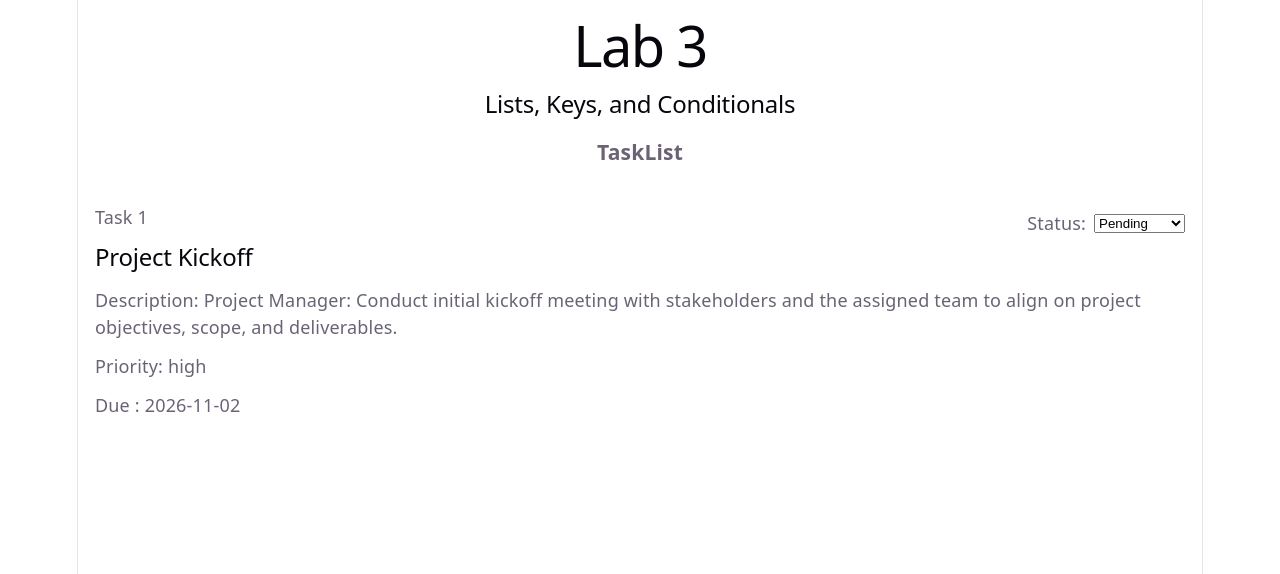
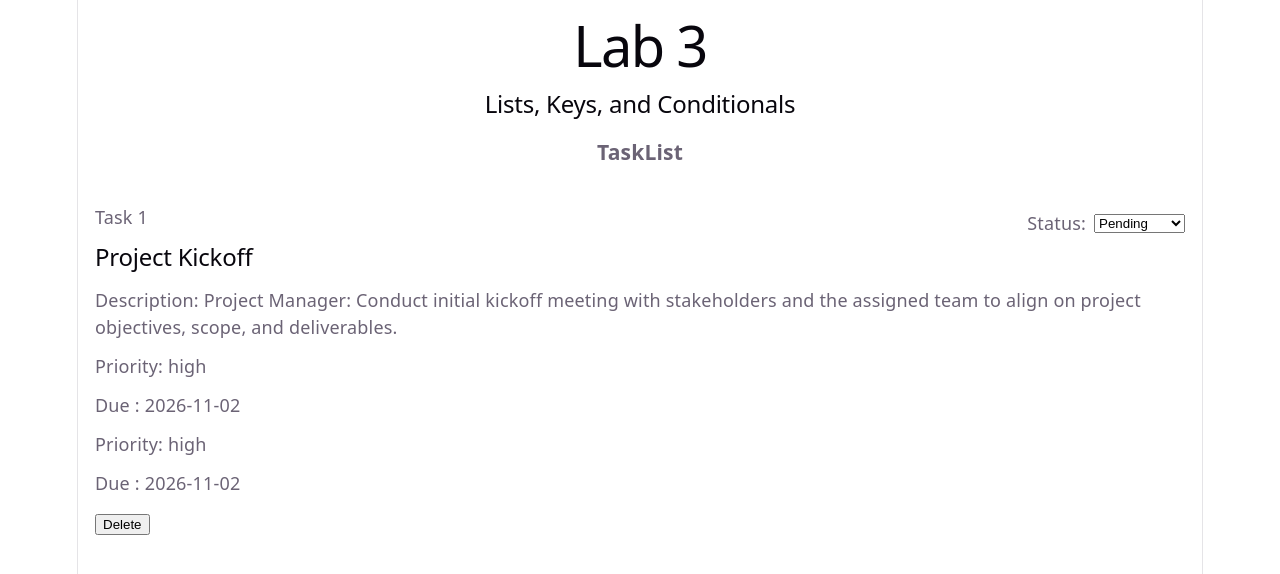
Before and after one commit to divzmadhu/lab-9-3, a React (Vite) app: page / in a window 1280 px wide. Shown: the top 574 px of the page. Built offline with nearby package versions, Linux system fonts and the light colour scheme.

Commit message:
Implement the task deletion

```diff
--- a/src/App.tsx
+++ b/src/App.tsx
@@ -26,6 +26,12 @@ export default function App() {
       )
     );
   }
+
+  function handleDelete(taskId: string) {
+    setTasks((currentTasks) =>
+      currentTasks.filter((task) => task.id !== taskId)
+    );
+  }
   return (
     <div>
       <h1>Lab 3</h1>
@@ -36,7 +42,7 @@ export default function App() {
         <TaskList
           tasks={tasks}
           onStatusChange={handleStatusChange}
-          onDelete={() => { }}
+          onDelete={handleDelete}
         />
 
       </div>
--- a/src/components/TaskItem/TaskItem.tsx
+++ b/src/components/TaskItem/TaskItem.tsx
@@ -35,6 +35,15 @@ export default function TaskItem(props: TaskItemProps) {
                 <p>Due : {props.task.dueDate}</p>
             </div>
 
+            <div className="task-details">
+                <p>Priority: {props.task.priority}</p>
+                <p>Due : {props.task.dueDate}</p>
+            </div>
+
+            <button onClick={() => props.onDelete(props.task.id)}>
+                Delete
+            </button>
+
 
         </div>
     );
```
